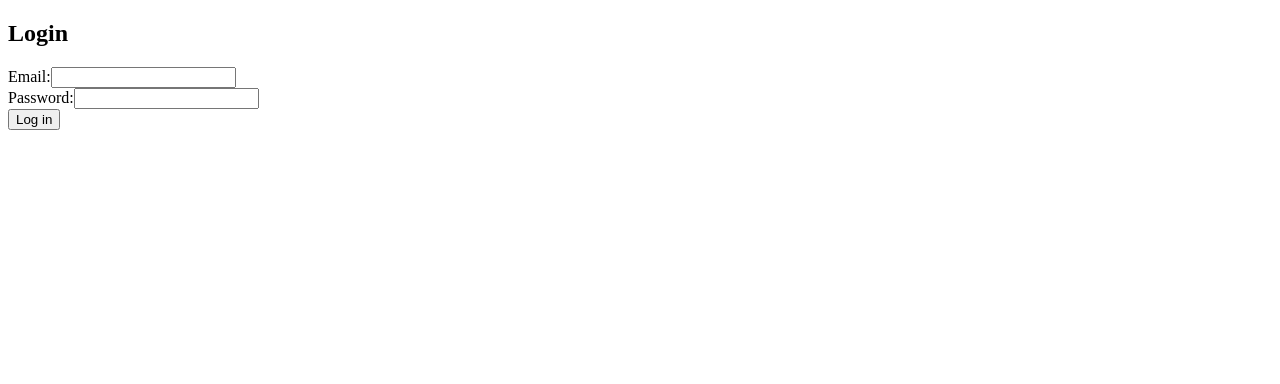
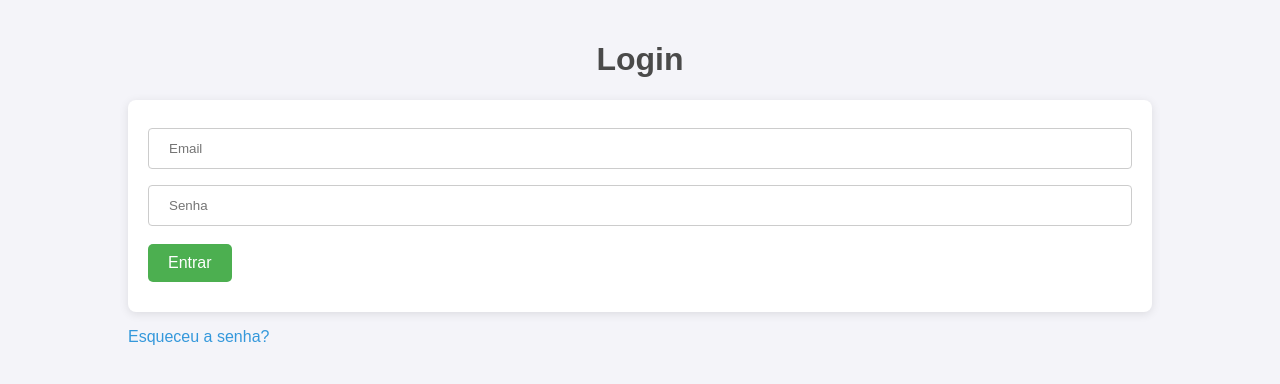
Before and after one commit to victorlhp/admin-app, a Next.js app: page /login in a window 1280 px wide. Shown: the top 384 px of the page. Built offline with nearby package versions, Linux system fonts and the light colour scheme.

Commit message:
css inicio

```diff
--- a/src/app/admin/globals.css
+++ /dev/null
@@ -1,26 +0,0 @@
-body {
-  margin: 0;
-  font-family: Arial, sans-serif;
-  background-color: #f0f0f0;
-  color: #333;
-}
-
-h1, h2 {
-  color: #4A90E2;
-}
-
-ul {
-  list-style-type: none;
-}
-
-li {
-  background-color: #fff;
-  margin: 5px 0;
-  padding: 10px;
-  border-radius: 5px;
-  box-shadow: 0 0 5px rgba(0, 0, 0, 0.1);
-}
-
-div {
-  padding: 20px;
-}
--- a/src/app/admin/page.js
+++ b/src/app/admin/page.js
@@ -2,9 +2,8 @@
 
 import { useState, useEffect } from "react";
 import { auth, db } from "../../../firebase"; // Caminho relativo
-
-
 import { collection, getDocs } from "firebase/firestore";
+import { h1, h2 } from  '../globals.css'
 
 const AdminPage = () => {
   const [user, setUser] = useState(null);
--- /dev/null
+++ b/src/app/globals.css
@@ -0,0 +1,79 @@
+/* Estilo base */
+body {
+  margin: 0;
+  font-family: 'Arial', sans-serif;
+  background-color: #f4f4f9;
+  color: #333;
+}
+
+h1, h2, h3 {
+  color: #4a4a4a;
+  text-align: center;
+}
+
+button {
+  background-color: #4caf50;
+  color: white;
+  border: none;
+  padding: 10px 20px;
+  margin: 10px 0;
+  text-align: center;
+  display: inline-block;
+  font-size: 16px;
+  cursor: pointer;
+  border-radius: 5px;
+}
+
+button:hover {
+  background-color: #45a049;
+}
+
+input {
+  width: 100%;
+  padding: 12px 20px;
+  margin: 8px 0;
+  display: inline-block;
+  border: 1px solid #ccc;
+  border-radius: 4px;
+  box-sizing: border-box;
+}
+
+.container {
+  width: 80%;
+  max-width: 1200px;
+  margin: auto;
+  padding: 20px;
+}
+
+form {
+  background-color: #ffffff;
+  padding: 20px;
+  border-radius: 8px;
+  box-shadow: 0 2px 10px rgba(0, 0, 0, 0.1);
+}
+
+.error {
+  color: red;
+  margin-bottom: 15px;
+}
+
+.success {
+  color: green;
+  margin-bottom: 15px;
+}
+
+a {
+  color: #3498db;
+  text-decoration: none;
+}
+
+a:hover {
+  text-decoration: underline;
+}
+
+footer {
+  text-align: center;
+  padding: 20px;
+  background-color: #4caf50;
+  color: white;
+}
--- a/src/app/login/page.js
+++ b/src/app/login/page.js
@@ -3,12 +3,18 @@ import { useState } from "react";
 import { auth } from "../../../firebase"; // Ajuste o caminho conforme necessário
 import { signInWithEmailAndPassword } from "firebase/auth";
 import { useRouter } from "next/navigation";
+import { sendPasswordResetEmail } from "firebase/auth";
+import { button, container,  a, h1, h2 } from  '../globals.css'
 
 const LoginPage = () => {
   const [email, setEmail] = useState("");
   const [password, setPassword] = useState("");
   const [error, setError] = useState(null);
+  const [resetMessage, setResetMessage] = useState("");
   const router = useRouter();
+
+
+
 
   const handleLogin = async (e) => {
     e.preventDefault();
@@ -20,31 +26,39 @@ const LoginPage = () => {
     }
   };
 
+  const handlePasswordReset = async () => {
+    try {
+      await sendPasswordResetEmail(auth, email);
+      setResetMessage("Email de recuperação enviado!");
+    } catch (error) {
+      setError("Não foi possível enviar o email de recuperação.");
+    }
+  };
+
   return (
-    <div>
-      <h2>Login</h2>
-      {error && <p>{error}</p>}
+    <div className="container">
+      <h1>Login</h1>
       <form onSubmit={handleLogin}>
-        <div>
-          <label>Email:</label>
         <input
           type="email"
+          placeholder="Email"
           value={email}
           onChange={(e) => setEmail(e.target.value)}
         />
-        </div>
-        <div>
-          <label>Password:</label>
         <input
           type="password"
+          placeholder="Senha"
           value={password}
           onChange={(e) => setPassword(e.target.value)}
         />
-        </div>
-        <button type="submit">Log in</button>
+        <button type="submit">Entrar</button>
+        {error && <p className="error">{error}</p>}
+        {resetMessage && <p className="success">{resetMessage}</p>}
       </form>
+      <p>
+        <a onClick={handlePasswordReset}>Esqueceu a senha?</a>
+      </p>
     </div>
   );
-};
-
+}
 export default LoginPage;
```
Lines whose indentation alone changed are shown as unchanged.
